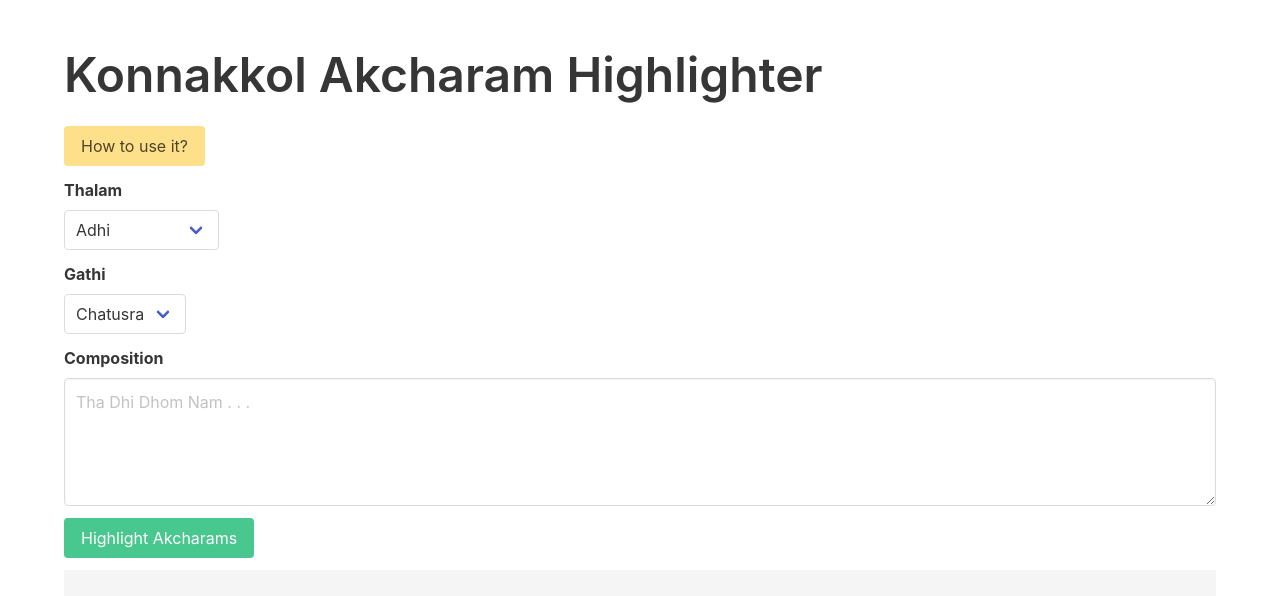
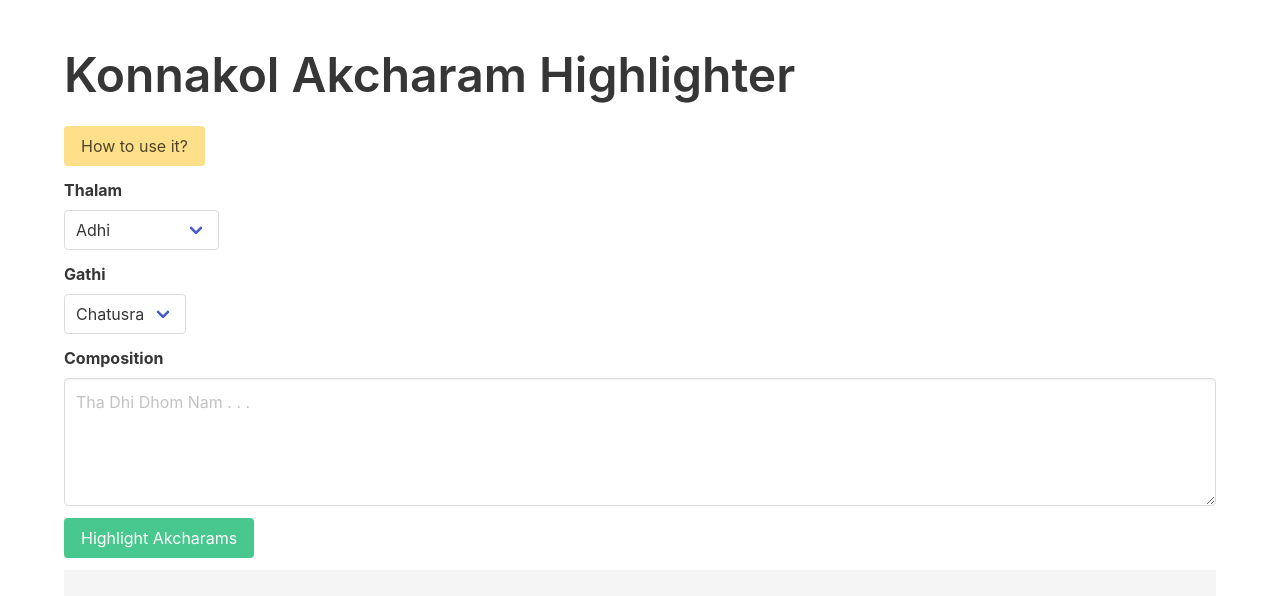
Before and after one commit to asahnoln/konnakol, a SvelteKit app: page / in a window 1280 px wide. Shown: the top 596 px of the page. Built offline with nearby package versions, Linux system fonts and the light colour scheme.

Commit message:
Konnakkol -> Konnakol
- [REMOVED] Extra k in Konnak(k)ol

```diff
--- a/src/app.html
+++ b/src/app.html
@@ -3,7 +3,7 @@
 	<head>
 		<meta charset="utf-8" />
 		<meta name="viewport" content="width=device-width, initial-scale=1" />
-		<title>Hello Bulma!</title>
+		<title>Konnakol Akcharam Highlighter</title>
 		<link rel="icon" href="%sveltekit.assets%/favicon.png" />
 		<link rel="stylesheet" href="https://cdn.jsdelivr.net/npm/bulma@0.9.4/css/bulma.min.css" />
 		%sveltekit.head%
--- a/src/routes/+page.svelte
+++ b/src/routes/+page.svelte
@@ -36,7 +36,7 @@
 
 <section class="section">
 	<div class="container">
-		<h1 class="title is-1">Konnakkol Akcharam Highlighter</h1>
+		<h1 class="title is-1">Konnakol Akcharam Highlighter</h1>
 		<div class="field">
 			<div class="control">
 				<button class="button is-warning" on:click={() => modal.open()}>How to use it?</button>
```
